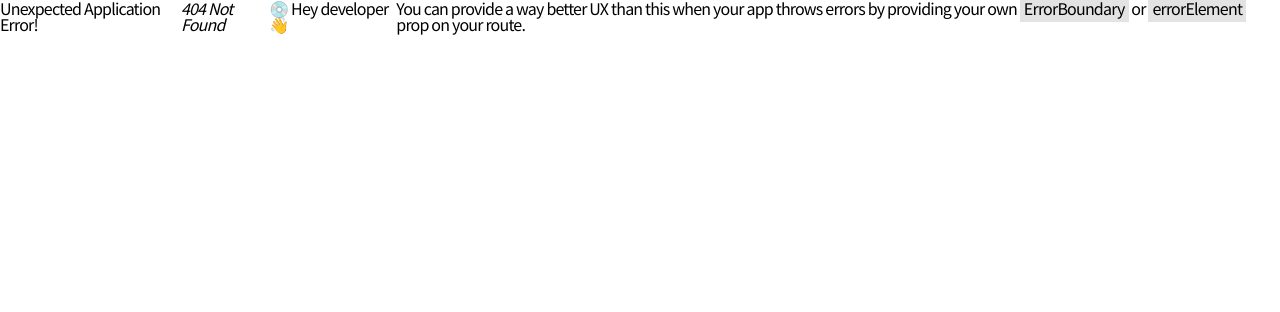
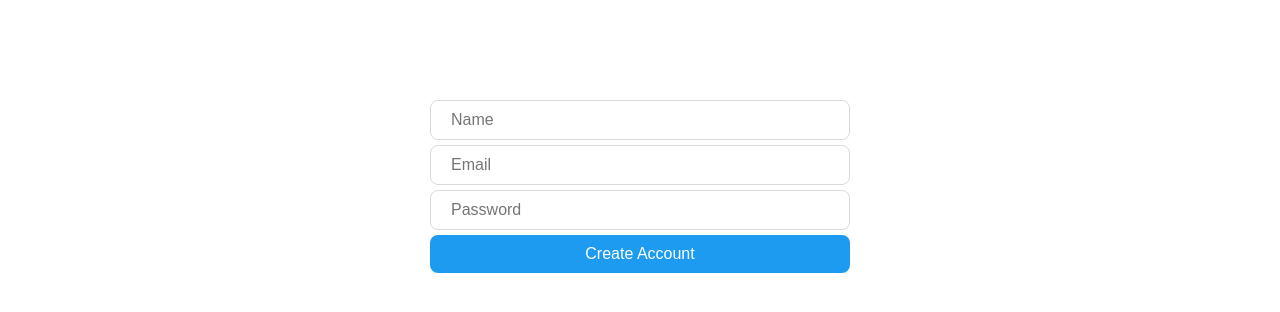
Before and after one commit to kim0tae/FE, a React (Vite) app: page /join in a window 1280 px wide. Before the commit this address had no page. Shown: the top 312 px of the page. Built offline with nearby package versions, Linux system fonts and the light colour scheme.

Commit message:
[UPDATE] 로그인 구조 변경

```diff
--- /dev/null
+++ b/src/routes/user/join.tsx
@@ -0,0 +1,96 @@
+import { useState, useEffect } from 'react';
+import { styled } from 'styled-components';
+import LoadingScreen from '../../components/loading';
+
+import * as S from '../../components/styles/ui-components';
+
+const Form = styled.form`
+  margin-top: 50px;
+  margin-bottom: 10px;
+  display: flex;
+  flex-direction: column;
+  width: 100%;
+  gap: 5px;
+`;
+
+const Title = styled.h1`
+  font-size: 42px;
+`;
+
+export default function CreateAccount() {
+  const [isLoading, setLoading] = useState(false);
+  const [name, setName] = useState('');
+  const [email, setEmail] = useState('');
+  const [password, setPassword] = useState('');
+  const [error, setError] = useState('');
+  const onChange = (e: React.ChangeEvent<HTMLInputElement>) => {
+    const {
+      target: { name, value },
+    } = e;
+    if (name === 'name') {
+      setName(value);
+    } else if (name === 'email') {
+      setEmail(value);
+    } else if (name === 'password') {
+      setPassword(value);
+    }
+  };
+  const onSubmit = async (e: React.FormEvent<HTMLFormElement>) => {
+    e.preventDefault();
+    if (isLoading || name === '' || email === '' || password === '') return;
+    try {
+      setLoading(true);
+      const response = await fetch('http://localhost:8000/users/join', {
+        method: 'POST',
+        headers: {
+          'Content-Type': 'application/json',
+        },
+        body: JSON.stringify({ name, email, password }),
+      });
+
+      if (!response.ok) {
+        throw new Error('Network response was not ok');
+      }
+
+      const result = await response.json();
+      console.log(result);
+    } catch (error) {
+      if (error instanceof Error) {
+        setError(error.message);
+      } else {
+        setError('An unknown error occurred');
+      }
+    } finally {
+      setLoading(false);
+    }
+  };
+
+  useEffect(() => {
+    setLoading(false);
+  }, []);
+
+  return (
+    <>
+      <S.ColumnWrapper>
+        {isLoading ? (
+          <LoadingScreen />
+        ) : (
+          <Form onSubmit={onSubmit}>
+            <S.Input onChange={onChange} name="name" placeholder="Name" type="text" value={name} required />
+            <S.Input onChange={onChange} name="email" placeholder="Email" type="email" value={email} required />
+            <S.Input
+              onChange={onChange}
+              name="password"
+              placeholder="Password"
+              type="password"
+              value={password}
+              required
+            />
+            <S.Input type="submit" value="Create Account" />
+          </Form>
+        )}
+      </S.ColumnWrapper>
+      {error && <div>Error: {error}</div>}
+    </>
+  );
+}
--- a/src/routes/login.tsx
+++ b/src/routes/user/login.tsx
@@ -2,7 +2,7 @@ import { useState } from 'react';
 import { styled } from 'styled-components';
 import { Link, useNavigate } from 'react-router-dom';
 
-import * as S from '../components/styles/ui-components';
+import * as S from '../../components/styles/ui-components';
 
 const Title = styled.h1`
   font-size: 42px;
@@ -14,18 +14,23 @@ const Form = styled.form`
   display: flex;
   flex-direction: column;
   width: 100%;
+  gap: 5px;
 `;
 
-const ALink = styled.a`
-  color: #17191d;
-  text-decoration: none;
+const UnOrderLists = styled.ul`
+  display: flex;
+  gap: 20px;
 `;
 
-const GnbLists = styled.ul`
-  display: flex;
-`;
+const linkStyle = {
+  color: '#888',
+  textDecoration: 'none',
+  padding: '10px',
+};
 
-export default function CreateAccount() {
+const List = styled.li``;
+
+export default function Login() {
   const [isLoading, setLoading] = useState(false);
   return (
     <>
@@ -37,17 +42,23 @@ export default function CreateAccount() {
           <S.Input type="submit" value={isLoading ? 'Loading...' : 'Login'} />
         </Form>
         <S.Wrapper>
-          <GnbLists>
-            <li>
-              <ALink href="/join">아이디 찾기</ALink>
-            </li>
-            <li>
-              <ALink href="/join">비밀번호 찾기</ALink>
-            </li>
-            <li>
-              <ALink href="/join">회원가입</ALink>
-            </li>
-          </GnbLists>
+          <UnOrderLists>
+            <List>
+              <Link style={linkStyle} target="_blank" to="/find-id">
+                아이디 찾기
+              </Link>
+            </List>
+            <List>
+              <Link style={linkStyle} target="_blank" to="/find-pwd">
+                비밀번호 찾기
+              </Link>
+            </List>
+            <List>
+              <Link style={linkStyle} target="_blank" to="/join">
+                회원가입
+              </Link>
+            </List>
+          </UnOrderLists>
         </S.Wrapper>
       </S.ColumnWrapper>
     </>
```
Also changed, not shown: src/App.tsx (+7 -1 lines), src/routes/user/find-id.tsx (added), src/routes/user/find-pwd.tsx (added).
